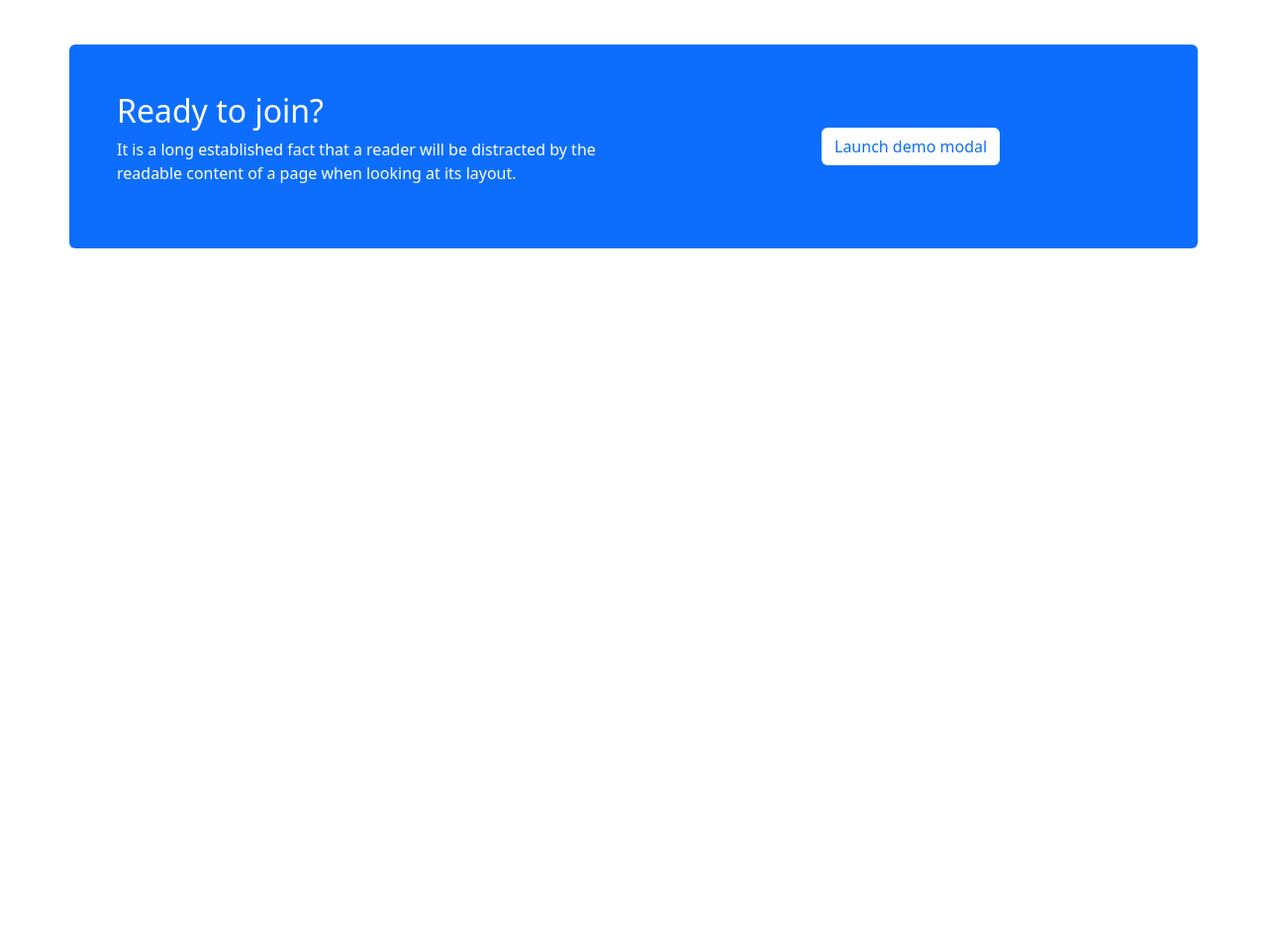
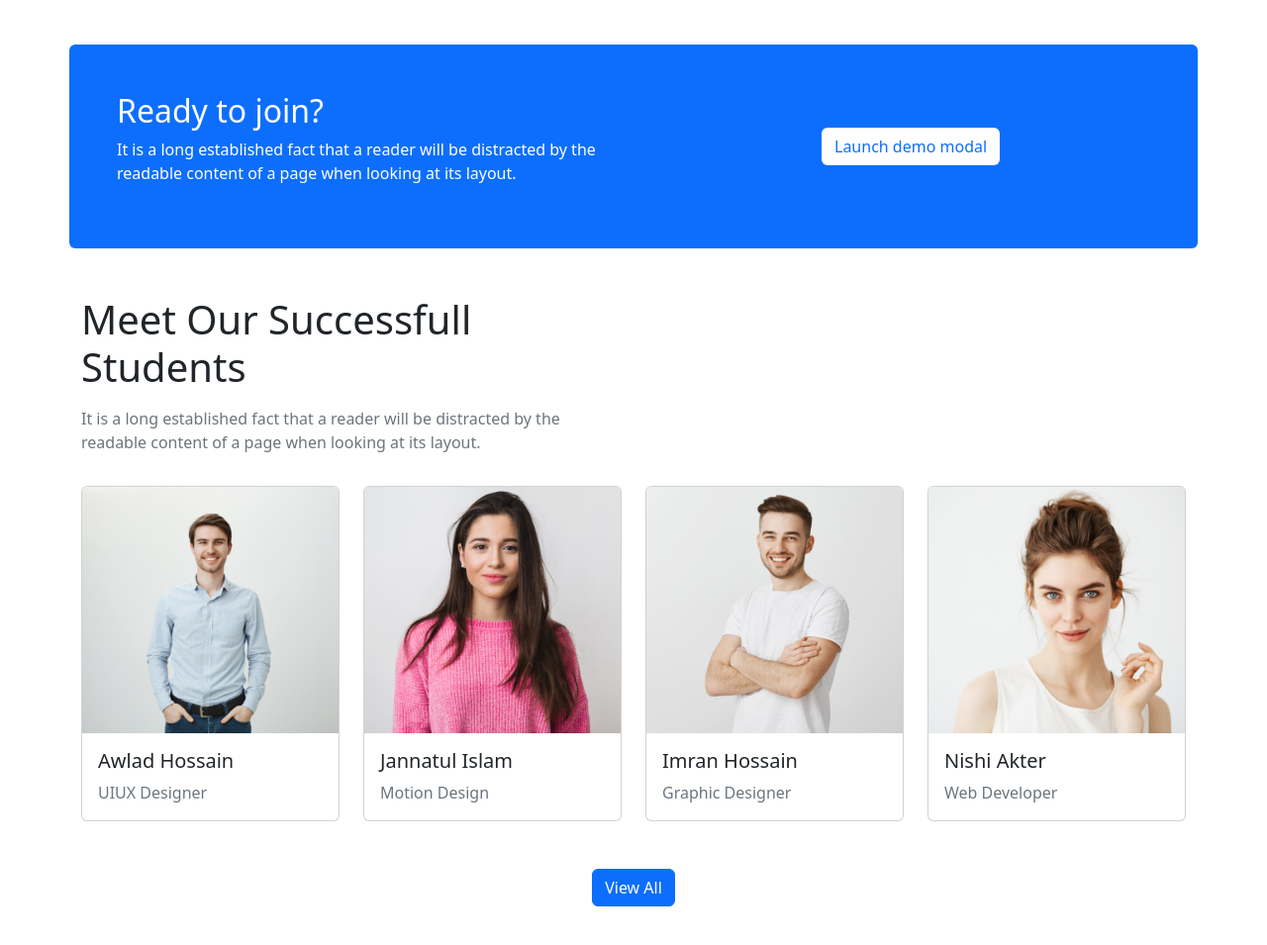
Before and after one commit to shanzid1234/pro-edu, a plain HTML site: page index.html in a window 1280 px wide. Shown: the part 1583-2538 px from the top of the page at 99% size. Before the commit the page ends 1882 px from the top, so only its background shows below. Drawn offline with nearby package versions, Linux system fonts and the light colour scheme.

Commit message:
students

```diff
--- a/index.html
+++ b/index.html
@@ -244,7 +244,66 @@
           </div>
         </div>
       </section>
-      <br><br>
+      <!-- students -->
+      <section class="mt-5">
+        <div class="container">
+          <h1>Meet Our Successfull
+            <br>Students</h1>
+          <p class="text-muted mt-3">It is a long established fact that a reader will be distracted by the
+           <br> readable content of a page when looking at its layout.</p>
+           <div class="row">
+            <div class="col-lg-3 col-md-6">
+              <div class="card mt-3">
+                <img src="images/student/student-1.png" class="card-img-top" alt="...">
+                <div class="card-body">
+                  <div class="card-title">
+                    <h5>Awlad Hossain</h5>
+                  </div>
+                  <p class="card-text text-muted">UIUX Designer</p>
+                </div>
+              </div>
+            </div>
+            <div class="col-lg-3 col-md-6">
+              <div class="card mt-3">
+                <img src="images/student/student-2.png" class="card-img-top" alt="...">
+                <div class="card-body">
+                  <div class="card-title">
+                    <h5>Jannatul Islam</h5>
+                  </div>
+                  <p class="card-text text-muted">Motion Design</p>
+                </div>
+              </div>
+            </div>
+            <div class="col-lg-3 col-md-6">
+              <div class="card mt-3">
+                <img src="images/student/student-3.png" class="card-img-top" alt="...">
+                <div class="card-body">
+                  <div class="card-title">
+                    <h5>Imran Hossain</h5>
+                  </div>
+                  <p class="card-text text-muted">Graphic Designer</p>
+                </div>
+              </div>
+            </div>
+            <div class="col-lg-3 col-md-6">
+              <div class="card mt-3">
+                <img src="images/student/student-4.png" class="card-img-top" alt="...">
+                <div class="card-body">
+                  <div class="card-title">
+                    <h5>Nishi Akter</h5>
+                  </div>
+                  <p class="card-text text-muted">Web Developer</p>
+                </div>
+              </div>
+            </div>
+           </div>
+        </div>
+        <div class="button text-center m-5">
+          <button class="btn btn-primary">
+            View All
+          </button>
+        </div>
+      </section>
     </main>
     <script src="https://cdn.jsdelivr.net/npm/bootstrap@5.2.2/dist/js/bootstrap.bundle.min.js" integrity="sha384-OERcA2EqjJCMA+/3y+gxIOqMEjwtxJY7qPCqsdltbNJuaOe923+mo//f6V8Qbsw3" crossorigin="anonymous"></script>
   </body>
```
